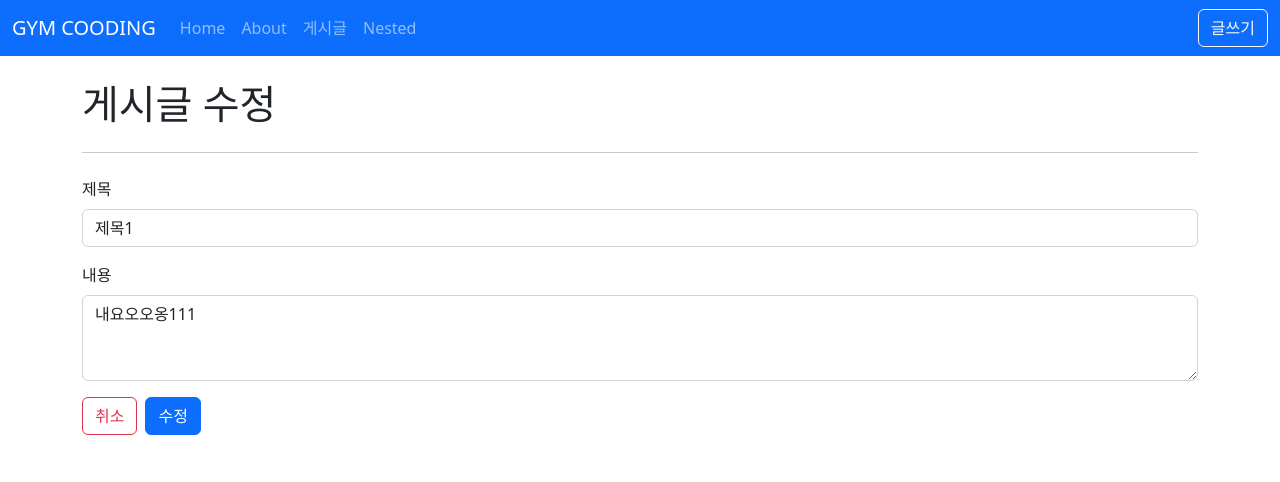
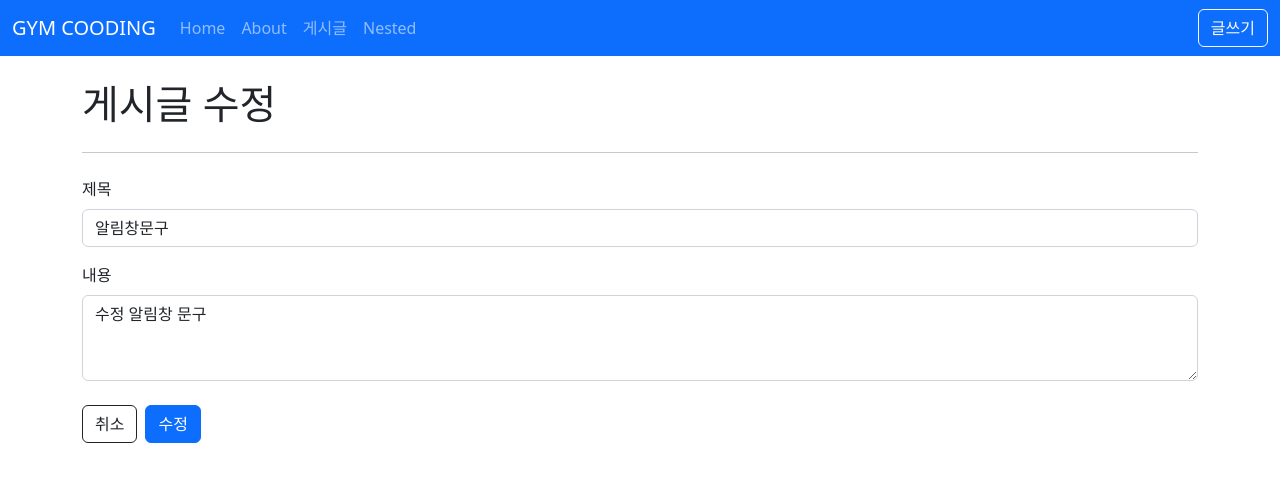
Before and after one commit to psmin77/vue3-posts, a Vue app: page /posts/1/edit in a window 1280 px wide. Shown: the top 482 px of the page. Built offline with nearby package versions, Linux system fonts and the light colour scheme; data requests are answered from the project's data file.

Commit message:
[Section4-공통 컴포넌트] Component(form/list/filter/pagination/alert), PUT/PATCH

```diff
--- a/db.json
+++ b/db.json
@@ -2,20 +2,20 @@
   "posts": [
     {
       "id": 1,
-      "title": "제목1",
-      "content": "내요오오옹111",
+      "title": "알림창문구",
+      "content": "수정 알림창 문구",
       "createAt": "2023-01-01"
     },
     {
       "id": 2,
-      "title": "제목2",
-      "content": "내요오오옹2222",
+      "title": "이제됨?",
+      "content": "석세스되냐거",
       "createAt": "2023-02-01"
     },
     {
       "id": 3,
-      "title": "제목3",
-      "content": "내요오오옹3333",
+      "title": "이건 날짜 있어야돼",
+      "content": "수정해도 날짜 있음",
       "createAt": "2022-06-07"
     },
     {
@@ -25,10 +25,9 @@
       "createAt": "2020-03-03"
     },
     {
-      "id": 5,
-      "title": "제목555",
-      "content": "내요오오옹5",
-      "createAt": "2023-03-07"
+      "title": "수정완료 스타일",
+      "content": "수정완료 서타일",
+      "id": 5
     },
     {
       "id": 6,
@@ -37,8 +36,8 @@
       "createAt": "2022-05-05"
     },
     {
-      "title": "수정합니다아",
-      "content": "7번 수정",
+      "title": "날짜 남아잇냐",
+      "content": "남아있냐구",
       "createAt": "2023-05-08",
       "id": 7
     },
@@ -61,8 +60,8 @@
       "createAt": "2021-12-20"
     },
     {
-      "title": "다시수정",
-      "content": "수정잘됨?",
+      "title": "again edit",
+      "content": "is it okay?",
       "createAt": "2023-11-04",
       "id": 11
     },
@@ -83,6 +82,12 @@
       "content": "왜 2만 나오냐",
       "createAt": 1681895149555,
       "id": 14
+    },
+    {
+      "title": "컴포넌트 분리",
+      "content": "컴포넌트 분리해서 다시 게시판 등록 테스트읏",
+      "createAt": 1681966043500,
+      "id": 15
     }
   ]
 }
--- a/src/api/posts.js
+++ b/src/api/posts.js
@@ -5,7 +5,7 @@ export function getPosts(params) {
 }
 
 export function getPostById(id) {
-	return posts.get(id);
+	return posts.get(`${id}`);
 }
 
 export function createPost(data) {
@@ -13,9 +13,9 @@ export function createPost(data) {
 }
 
 export function updatePost(id, data) {
-	return posts.put(id, data);
+	return posts.patch(`${id}`, data);
 }
 
 export function deletePost(id) {
-	return posts.delete(id);
+	return posts.delete(`${id}`);
 }
--- /dev/null
+++ b/src/components/AppAlert.vue
@@ -0,0 +1,30 @@
+<template>
+	<div v-if="show" class="app-alert alert" :class="styleClass" role="alert">
+		{{ message }}
+	</div>
+</template>
+
+<script setup>
+import { computed } from 'vue';
+
+const props = defineProps({
+	show: { type: Boolean, default: false },
+	message: { type: String, required: true },
+	type: {
+		type: String,
+		default: 'error',
+		validator: value => ['success', 'error'].includes(value),
+	},
+});
+const styleClass = computed(() =>
+	props.type === 'error' ? 'alert-danger' : 'alert-success',
+);
+</script>
+
+<style scoped>
+.app-alert {
+	position: fixed;
+	top: 10px;
+	right: 10px;
+}
+</style>
--- /dev/null
+++ b/src/components/AppGrid.vue
@@ -0,0 +1,22 @@
+<template>
+	<div class="row g-3">
+		<div v-for="(item, index) in items" :key="index" :class="colClass">
+			<slot :item="item" :index="index"></slot>
+		</div>
+	</div>
+</template>
+
+<script setup>
+defineProps({
+	items: {
+		type: Array,
+		required: true,
+	},
+	colClass: {
+		type: String,
+		default: 'col-4',
+	},
+});
+</script>
+
+<style></style>
--- /dev/null
+++ b/src/components/AppPagination.vue
@@ -0,0 +1,59 @@
+<template>
+	<nav class="mt-5" aria-label="Page navigation example">
+		<ul class="pagination justify-content-center">
+			<li class="page-item">
+				<a
+					class="page-link"
+					:class="isPrevPage"
+					href="#"
+					aria-label="Previous"
+					@click="$emit('page', currentPage - 1)"
+				>
+					<span aria-hidden="true">&laquo;</span>
+				</a>
+			</li>
+			<li
+				v-for="page in pageCount"
+				:key="page"
+				class="page-item"
+				:class="{ active: currentPage === page }"
+			>
+				<a
+					class="page-link"
+					href="#"
+					:value="page"
+					@click="$emit('page', page)"
+					>{{ page }}</a
+				>
+			</li>
+			<li class="page-item">
+				<a
+					class="page-link"
+					:class="isNextPage"
+					href="#"
+					aria-label="Next"
+					@click="$emit('page', currentPage + 1)"
+				>
+					<span aria-hidden="true">&raquo;</span>
+				</a>
+			</li>
+		</ul>
+	</nav>
+</template>
+
+<script setup>
+import { computed } from 'vue';
+
+const props = defineProps({
+	pageCount: Number,
+	currentPage: Number,
+});
+defineEmits(['page']);
+
+const isPrevPage = computed(() => ({ disabled: props.currentPage < 2 }));
+const isNextPage = computed(() => ({
+	disabled: props.currentPage >= props.pageCount,
+}));
+</script>
+
+<style></style>
--- /dev/null
+++ b/src/components/posts/PostFilter.vue
@@ -0,0 +1,35 @@
+<template>
+	<form @submit.prevent>
+		<div class="row g-3">
+			<div class="col">
+				<input
+					:value="title"
+					@input="$emit('update:title', $event.target.value)"
+					type="text"
+					class="form-control"
+				/>
+			</div>
+			<div class="col">
+				<select
+					class="form-select"
+					:value="limit"
+					@input="$emit('update:limit', $event.target.value)"
+				>
+					<option value="3">3개씩 보기</option>
+					<option value="6">6개씩 보기</option>
+					<option value="9">9개씩 보기</option>
+				</select>
+			</div>
+		</div>
+	</form>
+</template>
+
+<script setup>
+defineProps({
+	title: String,
+	limit: [Number, String],
+});
+defineEmits(['update:title', 'update:limit']);
+</script>
+
+<style></style>
--- /dev/null
+++ b/src/components/posts/PostForm.vue
@@ -0,0 +1,37 @@
+<template>
+	<form>
+		<div class="mb-3">
+			<label for="title" class="form-label">제목</label>
+			<input
+				:value="title"
+				@input="$emit('update:title', $event.target.value)"
+				type="text"
+				class="form-control"
+				id="title"
+			/>
+		</div>
+		<div class="mb-3">
+			<label for="content" class="form-label">내용</label>
+			<textarea
+				:value="content"
+				@input="$emit('update:content', $event.target.value)"
+				class="form-control"
+				id="content"
+				rows="3"
+			></textarea>
+		</div>
+		<div class="d-flex gap-2 mt-4">
+			<slot name="actions"></slot>
+		</div>
+	</form>
+</template>
+
+<script setup>
+defineProps({
+	title: String,
+	content: String,
+});
+defineEmits(['update:title', 'update:content']);
+</script>
+
+<style></style>
--- a/src/views/posts/PostCreateView.vue
+++ b/src/views/posts/PostCreateView.vue
@@ -1,27 +1,13 @@
 <template>
 	<div>
-		<h1>게시글 작성</h1>
+		<h1>게시글 등록</h1>
 		<hr class="my-4" />
-		<form @submit.prevent="save">
-			<div class="mb-3">
-				<label for="title" class="form-label">제목</label>
-				<input
-					type="text"
-					class="form-control"
-					id="title"
-					v-model="form.title"
-				/>
-			</div>
-			<div class="mb-3">
-				<label for="content" class="form-label">내용</label>
-				<textarea
-					class="form-control"
-					id="content"
-					rows="3"
-					v-model="form.content"
-				></textarea>
-			</div>
-			<div class="pt-4">
+		<PostForm
+			v-model:title="form.title"
+			v-model:content="form.content"
+			@submit.prevent="save"
+		>
+			<template #actions>
 				<button
 					type="button"
 					class="btn btn-outline-dark me-2"
@@ -30,8 +16,8 @@
 					목록
 				</button>
 				<button class="btn btn-primary">저장</button>
-			</div>
-		</form>
+			</template>
+		</PostForm>
 	</div>
 </template>
 
@@ -39,6 +25,7 @@
 import { createPost } from '@/api/posts';
 import { ref } from 'vue';
 import { useRouter } from 'vue-router';
+import PostForm from '@/components/posts/PostForm.vue';
 
 const router = useRouter();
 const form = ref({
--- a/src/views/posts/PostDetailView.vue
+++ b/src/views/posts/PostDetailView.vue
@@ -35,7 +35,7 @@ import { ref } from 'vue';
 import { useRouter } from 'vue-router';
 
 const props = defineProps({
-	id: String,
+	id: [String, Number],
 });
 const router = useRouter();
 const post = ref({});
--- a/src/views/posts/PostEditView.vue
+++ b/src/views/posts/PostEditView.vue
@@ -2,36 +2,24 @@
 	<div>
 		<h1>게시글 수정</h1>
 		<hr class="my-4" />
-		<form @submit.prevent="edit">
-			<div class="mb-3">
-				<label class="form-label">제목</label>
-				<input
-					type="text"
-					class="form-control"
-					id="title"
-					v-model="form.title"
-				/>
-			</div>
-			<div class="mb-3">
-				<label for="content" class="form-label">내용</label>
-				<textarea
-					class="form-control"
-					id="content"
-					rows="3"
-					v-model="form.content"
-				></textarea>
-			</div>
-			<div>
+		<PostForm
+			v-model:title="form.title"
+			v-model:content="form.content"
+			@submit.prevent="edit"
+		>
+			<template #actions>
 				<button
 					type="button"
-					class="btn btn-outline-danger me-2"
+					class="btn btn-outline-dark"
 					@click="goDetailPage"
 				>
 					취소
 				</button>
 				<button class="btn btn-primary">수정</button>
-			</div>
-		</form>
+			</template>
+		</PostForm>
+
+		<AppAlert :show="showAlert" :message="alertMessage" :type="alertType" />
 	</div>
 </template>
 
@@ -39,6 +27,8 @@
 import { getPostById, updatePost } from '@/api/posts';
 import { ref } from 'vue';
 import { useRoute, useRouter } from 'vue-router';
+import PostForm from '@/components/posts/PostForm.vue';
+import AppAlert from '@/components/AppAlert.vue';
 
 const route = useRoute();
 const router = useRouter();
@@ -48,29 +38,48 @@ const form = ref({
 	content: null,
 });
 
+// 상세내용 불러오기
 const fetchPost = async () => {
 	try {
 		const { data } = await getPostById(id);
 		setPost(data);
 	} catch (error) {
 		console.log(error);
+		myAlert('오류가 발생했습니다.', 'error');
 	}
 };
 
-const setPost = ({ title, content, createAt }) => {
+const setPost = ({ title, content }) => {
 	form.value.title = title;
 	form.value.content = content;
-	form.value.createAt = createAt;
 };
 fetchPost();
 
+// 수정하기
 const edit = async () => {
 	try {
 		await updatePost(id, { ...form.value });
-		router.push({ name: 'PostDetail', params: { id } });
+		myAlert('수정이 완료되었습니다.', 'success');
+
+		setTimeout(() => {
+			router.push({ name: 'PostDetail', params: { id } });
+		}, 2000);
 	} catch (error) {
 		console.log(error);
 	}
+};
+
+// alert
+const showAlert = ref(false);
+const alertMessage = ref('');
+const alertType = ref('');
+const myAlert = (message, changeClass) => {
+	alertMessage.value = message;
+	alertType.value = changeClass;
+	showAlert.value = true;
+	setTimeout(() => {
+		showAlert.value = false;
+	}, 2000);
 };
 
 const goDetailPage = () => router.push({ name: 'PostDetail', params: { id } });
--- a/src/views/posts/PostListView.vue
+++ b/src/views/posts/PostListView.vue
@@ -2,81 +2,43 @@
 	<div>
 		<h1>게시글 목록</h1>
 		<hr class="my-4" />
-		<form @submit.prevent>
-			<div class="row g-3">
-				<div class="col">
-					<input v-model="params.title_like" type="text" class="form-control" />
-				</div>
-				<div class="col">
-					<select class="form-select" v-model="params._limit">
-						<option value="3">3개씩 보기</option>
-						<option value="6">6개씩 보기</option>
-						<option value="9">9개씩 보기</option>
-					</select>
-				</div>
-			</div>
-		</form>
+		<PostFilter
+			v-model:title="params.title_like"
+			v-model:limit="params._limit"
+		></PostFilter>
 
 		<hr class="my-4" />
-		<div class="row g-3">
-			<div class="col-4" v-for="(p, index) in posts" :key="index">
-				<PostItem
-					:title="p.title"
-					:content="p.content"
-					:created-at="p.createAt"
-					@click="goPage(p.id)"
-				></PostItem>
-			</div>
-		</div>
+		<AppGrid :items="posts" v-slot="{ item }" colClass="col-4">
+			<PostItem
+				:title="item.title"
+				:content="item.content"
+				:created-at="item.createAt"
+				@click="goPage(item.id)"
+			></PostItem>
+		</AppGrid>
 
-		<nav class="mt-5" aria-label="Page navigation example">
-			<ul class="pagination justify-content-center">
-				<li class="page-item">
-					<a
-						class="page-link"
-						:class="{ disabled: params._page < 2 }"
-						href="#"
-						aria-label="Previous"
-						@click.prevent="--params._page"
-					>
-						<span aria-hidden="true">&laquo;</span>
-					</a>
-				</li>
-				<li
-					v-for="page in pageCount"
-					:key="page"
-					class="page-item"
-					:class="{ active: params._page === page }"
-				>
-					<a class="page-link" href="#" @click.prevent="params._page = page">{{
-						page
-					}}</a>
-				</li>
-				<li class="page-item">
-					<a
-						class="page-link"
-						:class="{ disabled: params._page >= pageCount }"
-						href="#"
-						aria-label="Next"
-						@click.prevent="++params._page"
-					>
-						<span aria-hidden="true">&raquo;</span>
-					</a>
-				</li>
-			</ul>
-		</nav>
+		<AppPagination
+			:pageCount="pageCount"
+			:currentPage="params._page"
+			@page="page => (params._page = page)"
+		></AppPagination>
 
-		<hr class="my-5" />
-		<AppCard>
-			<PostDetailView :id="'1'"></PostDetailView>
-		</AppCard>
+		<template v-if="posts && posts.length > 0">
+			<hr class="my-5" />
+			<AppCard>
+				<PostDetailView :id="posts[0].id"></PostDetailView>
+			</AppCard>
+		</template>
 	</div>
 </template>
 
 <script setup>
 import PostItem from '@/components/posts/PostItem.vue';
+import PostFilter from '@/components/posts/PostFilter.vue';
 import PostDetailView from './PostDetailView.vue';
+import AppGrid from '@/components/AppGrid.vue';
 import AppCard from '@/components/AppCard.vue';
+import AppPagination from '@/components/AppPagination.vue';
 import { getPosts } from '@/api/posts';
 import { computed, ref, watchEffect } from 'vue';
 import { useRouter } from 'vue-router';
```
Also changed, not shown: src/views/HomeView.vue (+11 -0 lines).
